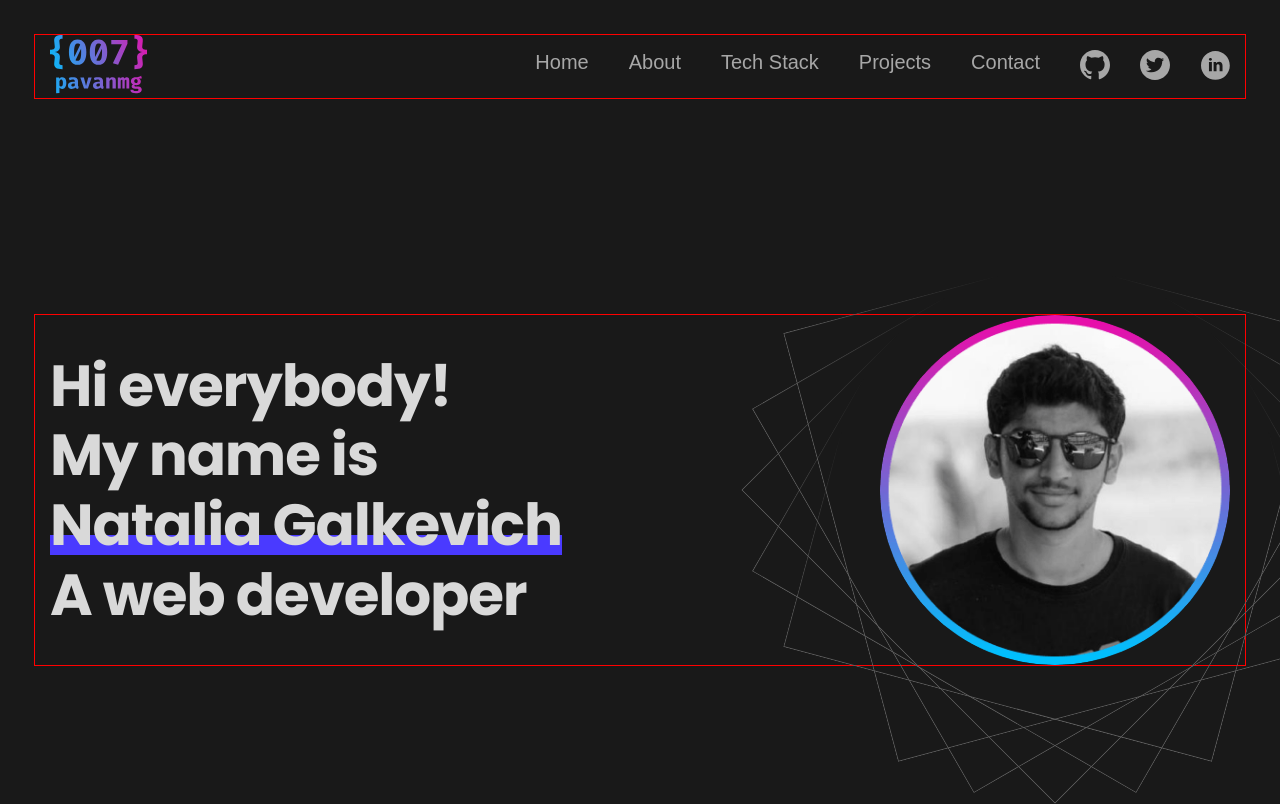
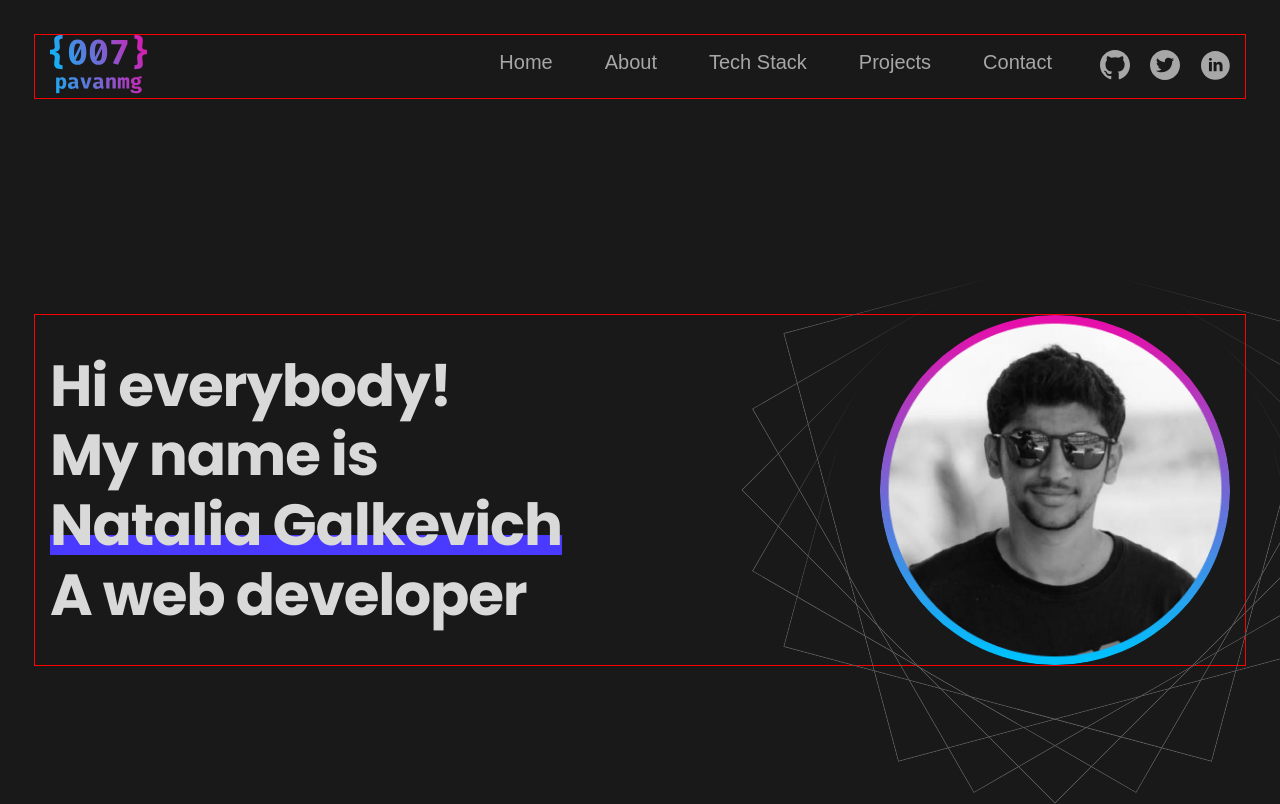
Before and after one commit to Galkevich-Natalia/my-portfolio, a React (Vite) app: page / in a window 1280 px wide. Shown: the top 804 px of the page. Built offline with nearby package versions, Linux system fonts and the light colour scheme.

Commit message:
added Footer section style

```diff
--- a/src/components/menu/Menu.tsx
+++ b/src/components/menu/Menu.tsx
@@ -1,4 +1,5 @@
 import styled from "styled-components";
+import { theme } from "../../styles/Theme";
 
 export const Menu = (props: { menuItems: Array<string> }) => {
   return (
@@ -28,7 +29,7 @@ const StyledMenu = styled.nav``;
 
 const MenuList = styled.ul`
   display: flex;
-  gap: 20px;
+  gap: 52px;
 `;
 
 const MenuLink = styled.a`
@@ -45,7 +46,7 @@ const Mask = styled.span`
   display: inline-block;
   height: 50%;
   overflow-y: hidden;
-  color: #a7a7a7;
+  color: ${theme.colors.fontSecondary};
 
   & + & {
     top: 50%;
@@ -59,13 +60,11 @@ const Mask = styled.span`
 const MenuItem = styled.li`
   position: relative;
 
-  padding-right: 20px;
-
   &::before {
     content: "";
     display: inline-block;
     height: 3px;
-    background-color: #a7a7a7;
+    background-color: ${theme.colors.fontSecondary};
 
     position: absolute;
     top: 50%;
--- a/src/components/social/Social.tsx
+++ b/src/components/social/Social.tsx
@@ -1,5 +1,6 @@
 import styled from "styled-components";
 import { Icon } from "../icon/Icon";
+import { theme } from "../../styles/Theme";
 
 export const Social = () => {
   return (
@@ -39,13 +40,20 @@ export const Social = () => {
 };
 
 const SocialList = styled.ul`
-  margin-left: 20px;
   display: flex;
-  gap: 30px;
+  gap: 20px;
 `;
 
 const SocialItem = styled.li`
   list-style-type: none;
 `;
 
-const SocialLink = styled.a``;
+const SocialLink = styled.a`
+  color: ${theme.colors.fontSecondary};
+  display: inline-block;
+
+  &:hover {
+    color: ${theme.colors.accent};
+    transform: translateY(-4px);
+  }
+`;
--- a/src/layout/footer/Footer.tsx
+++ b/src/layout/footer/Footer.tsx
@@ -1,15 +1,18 @@
 import styled from "styled-components";
 import { FooterTop } from "./FooterTop";
 import { FooterBottom } from "./FooterBottom";
+import { Container } from "../../components/Container";
 
 export const Footer = () => {
   return (
     <StyledFooter>
-      <FooterTop />
-      <FooterBottom />
+      <Container>
+        <FooterTop />
+        <FooterBottom />
+      </Container>
     </StyledFooter>
   );
 };
 const StyledFooter = styled.footer`
-  min-height: 20vh;
+  padding: 80px 0 60px 0;
 `;
--- a/src/layout/footer/FooterBottom.tsx
+++ b/src/layout/footer/FooterBottom.tsx
@@ -1,5 +1,6 @@
 import styled from "styled-components";
 import { Menu } from "../../components/menu/Menu";
+import { theme } from "../../styles/Theme";
 
 const items = ["Home", "About", "Tech Stack", "Projects", "Contact"];
 
@@ -19,4 +20,9 @@ const StyledFooterBottom = styled.div`
 
 const Copyright = styled.small`
   color: #fff;
+  font-weight: 400;
+  font-size: 18px;
+  /* line-height: 144%;
+  text-align: center; */
+  color: ${theme.colors.fontSecondary};
 `;
--- a/src/layout/footer/FooterTop.tsx
+++ b/src/layout/footer/FooterTop.tsx
@@ -1,6 +1,7 @@
 import styled from "styled-components";
 import { Icon } from "../../components/icon/Icon";
 import { Social } from "../../components/social/Social";
+import { theme } from "../../styles/Theme";
 
 export const FooterTop = () => {
   return (
@@ -11,11 +12,13 @@ export const FooterTop = () => {
         height={"59"}
         viewBox={"0 0 97 59"}
       />
-      <StyledContactsWrap>
-        <Phone>+1 555 505 5050</Phone>
-        <Email>info@designmodo.com</Email>
+      <StyledContacts>
+        <StyledContactsWrap>
+          <Phone href="tel:+91 12345 09876">+91 12345 09876</Phone>
+          <Email href="info@example.com">info@example.com</Email>
+        </StyledContactsWrap>
         <Social />
-      </StyledContactsWrap>
+      </StyledContacts>
     </StyledFooterTop>
   );
 };
@@ -24,18 +27,34 @@ const StyledFooterTop = styled.div`
   display: flex;
   justify-content: space-between;
   align-items: center;
+  margin-bottom: 88px;
+`;
+
+const StyledContacts = styled.div`
+  display: flex;
+  align-items: center;
+  gap: 48px;
+  /* padding-top: 12px */
 `;
 
 const StyledContactsWrap = styled.div`
   display: flex;
-  justify-content: space-between;
+  gap: 33px;
 `;
 
-const Phone = styled.span`
+const Phone = styled.a`
   margin-right: 20px;
-  color: #fff;
+  font-family: "DM Sans", sans-serif;
+  font-weight: 400;
+  font-size: 18px;
+  /* line-height: 144%; */
+  color: ${theme.colors.fontSecondary};
 `;
 
-const Email = styled.span`
-  color: #fff;
+const Email = styled.a`
+  font-family: "DM Sans", sans-serif;
+  font-weight: 400;
+  font-size: 18px;
+  /* line-height: 144%; */
+  color: ${theme.colors.fontSecondary};
 `;
--- a/src/layout/header/Header.tsx
+++ b/src/layout/header/Header.tsx
@@ -18,7 +18,7 @@ export const Header = () => {
         >
           <Logo />
 
-          <FlexWrapper>
+          <FlexWrapper gap={"48px"}>
             <Menu menuItems={items} />
             <Social />
           </FlexWrapper>
```
Also changed, not shown: src/assets/images/icons-sprite.svg.
